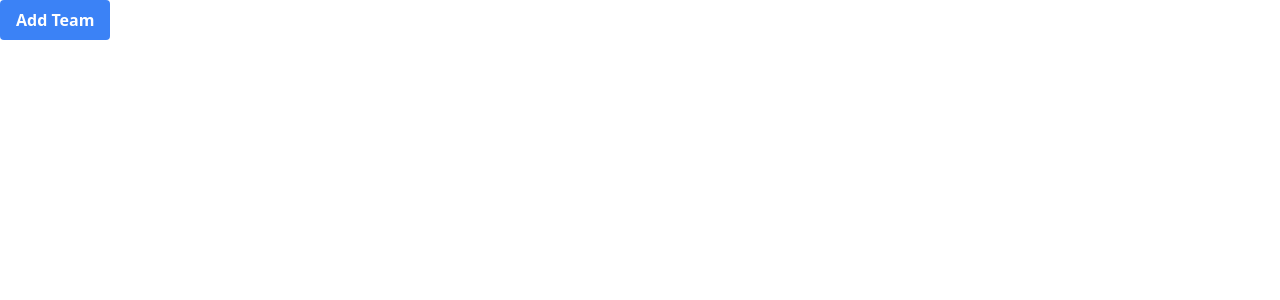
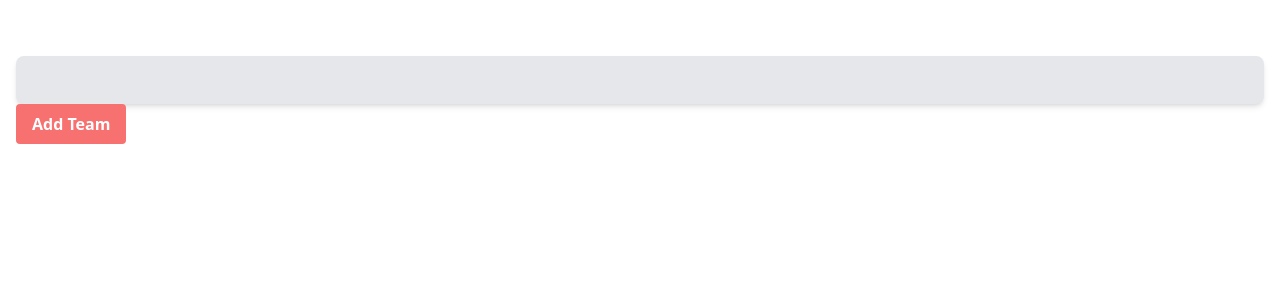
Before and after one commit to wassimrahali/react-concepts, a React (Vite) app: page / in a window 1280 px wide. Shown: the top 300 px of the page. Built offline with nearby package versions, Linux system fonts and the light colour scheme.

Commit message:
Working on States - Events - mini project

```diff
--- a/src/App.tsx
+++ b/src/App.tsx
@@ -1,7 +1,6 @@
 import { Component } from "react";
 // import File from "./Componnents/File";
-import Team from "./Componnents/Team";
-import Event from "./Componnents/Event";
+
 import EventTeam from "./Componnents/EventTeam";
 export default class App extends Component {
   // myMethod(prenom){
--- a/src/Componnents/EventTeam.tsx
+++ b/src/Componnents/EventTeam.tsx
@@ -14,9 +14,9 @@ export default class EventTeam extends Component {
   }
 
   clickEvent() {
-    this.state.membres.push(this.state.info[this.state.counter])
-    this.setState((prev)=>{
-      return {counter : prev.counter +1}
+    this.state.membres.push(this.state.info[this.state.counter]);
+    this.setState((prev) => {
+      return { counter: prev.counter + 1 };
     });
 
     this.newMembres = this.state.membres.map((member) => (
@@ -24,18 +24,21 @@ export default class EventTeam extends Component {
     ));
   }
 
-
   render() {
     return (
-      <div>
-        {this.newMembres}
+<div className="container mx-auto pt-10">
+<div className="p-4">
+        <div className="bg-gray-200 rounded-lg shadow-md p-6 flex items-center space-x-4">
+          {this.newMembres}
+        </div>
         <button
-  onClick={this.clickEvent}
-  className="bg-blue-500 hover:bg-blue-700 text-white font-bold py-2 px-4 rounded"
->
-  Add Team
-</button>
+          onClick={this.clickEvent}
+          className="bg-red-400 hover:bg-blue-700 text-white font-bold py-2 px-4 rounded"
+        >
+          Add Team
+        </button>
       </div>
+</div>
     );
   }
 }
--- a/src/main.tsx
+++ b/src/main.tsx
@@ -1,6 +1,6 @@
 import { StrictMode } from 'react'
 import { createRoot } from 'react-dom/client'
-import App from './App.tsx'
+import App from './App'
 import './index.css'
 
 createRoot(document.getElementById('root')!).render(
```
Also changed, not shown: src/Componnents/Event.tsx (+14 -11 lines), src/Componnents/File.tsx (added, +18 -0 lines), src/Componnents/Team.tsx (+5 -4 lines).
